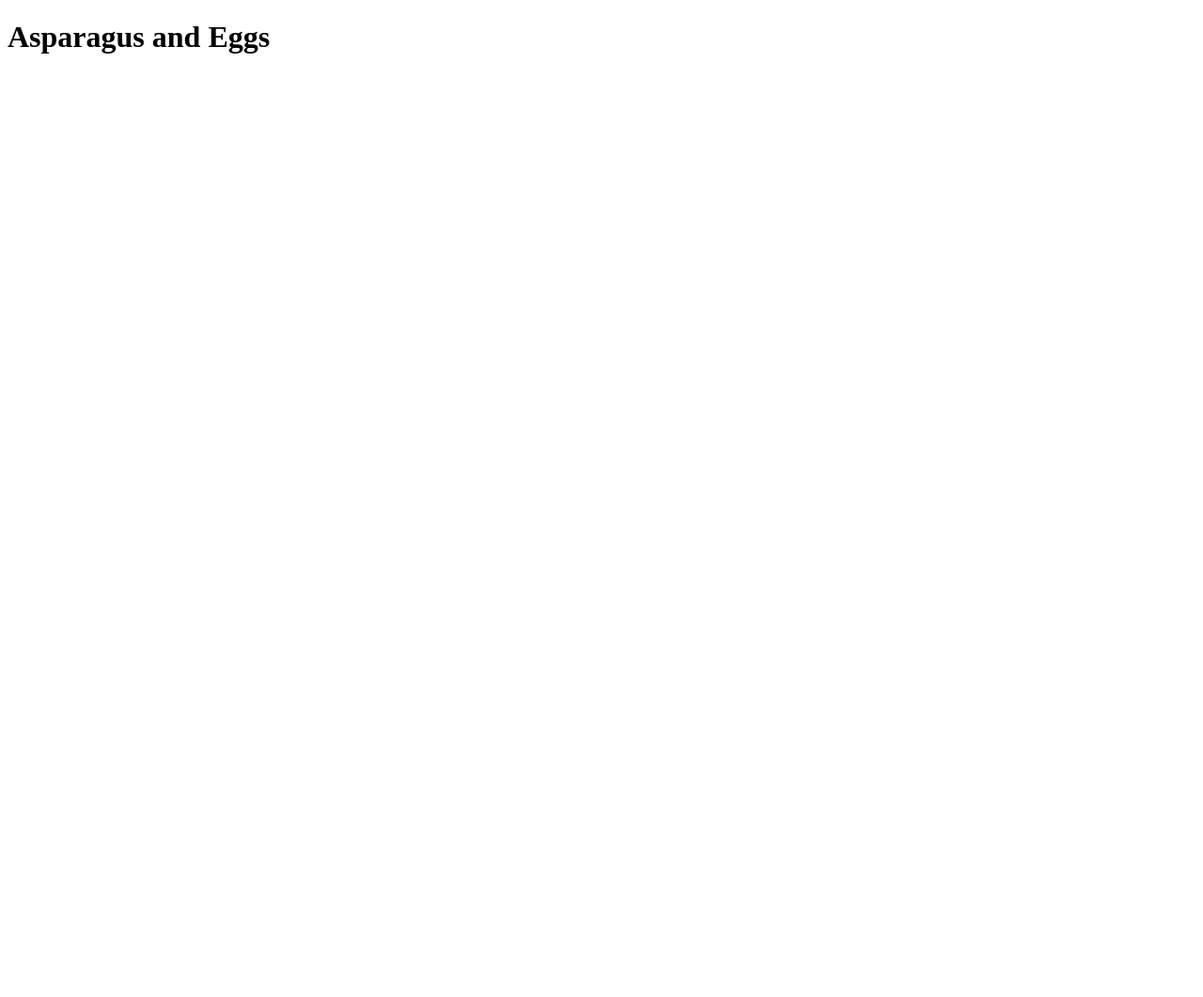
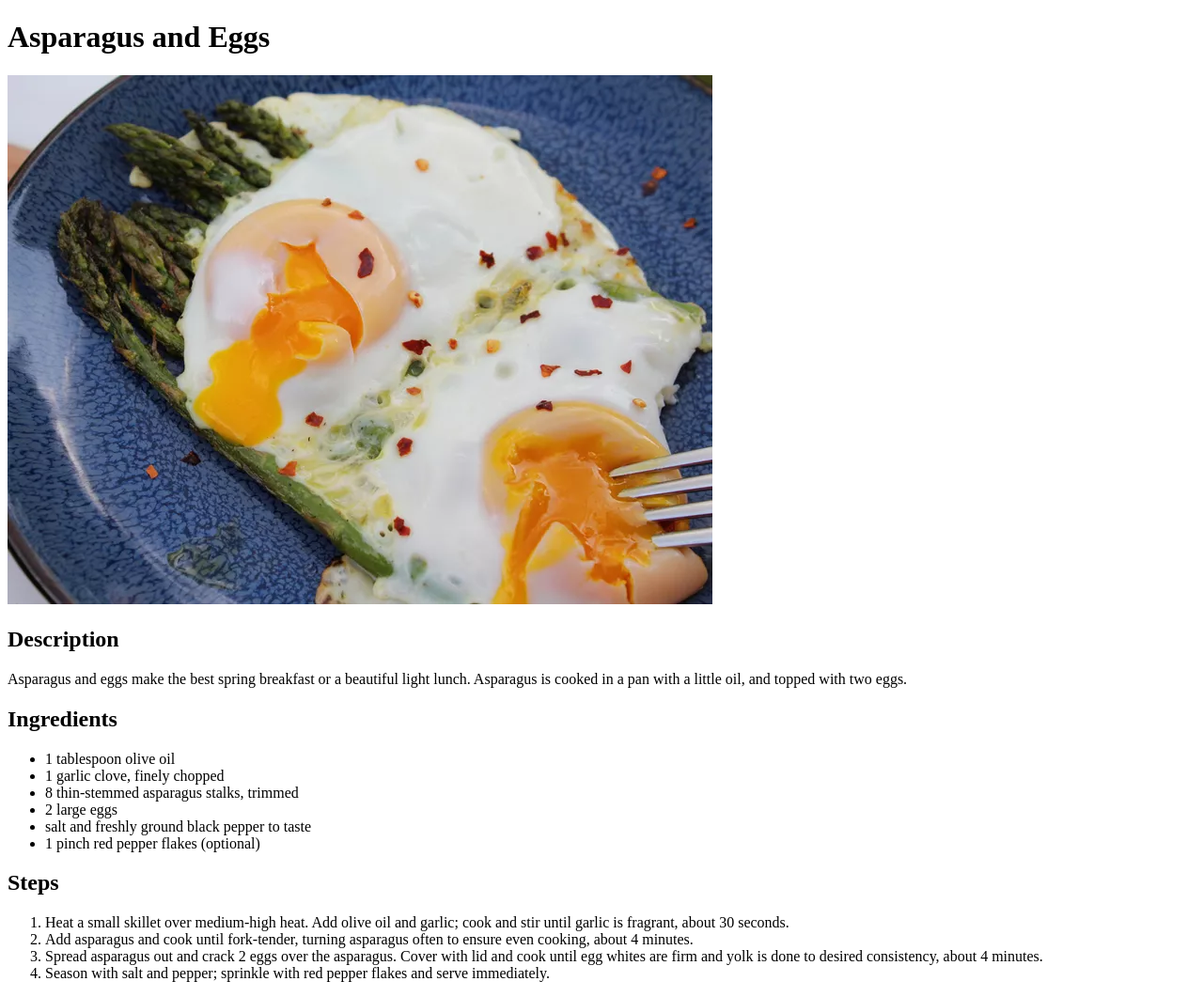
Before and after one commit to Riz-0/odin-recipes, a plain HTML site: page recipes/asparagus-and-eggs.html in a window 1280 px wide. Shown: the whole page at 94% size. Before the commit the page ends 800 px from the top, so only its background shows below. Drawn offline with Linux system fonts and the light colour scheme.

Commit message:
Update recipe of asparagus and eggs

```diff
--- a/recipes/asparagus-and-eggs.html
+++ b/recipes/asparagus-and-eggs.html
@@ -6,5 +6,24 @@
 </head>
 <body>
     <h1>Asparagus and Eggs</h1>
+    <img src="../images/asparagus-and-eggs.webp" alt="Image of Asparagus and Eggs">
+    <h2>Description</h2>
+    <p>Asparagus and eggs make the best spring breakfast or a beautiful light lunch. Asparagus is cooked in a pan with a little oil, and topped with two eggs.</p>
+    <h2>Ingredients</h2>
+    <ul>
+        <li>1 tablespoon olive oil</li>
+        <li>1 garlic clove, finely chopped</li>
+        <li>8 thin-stemmed asparagus stalks, trimmed</li>
+        <li>2 large eggs</li>
+        <li>salt and freshly ground black pepper to taste</li>
+        <li>1 pinch red pepper flakes (optional)</li>
+    </ul>
+    <h2>Steps</h2>
+    <ol>
+        <li>Heat a small skillet over medium-high heat. Add olive oil and garlic; cook and stir until garlic is fragrant, about 30 seconds.</li>
+        <li>Add asparagus and cook until fork-tender, turning asparagus often to ensure even cooking, about 4 minutes.</li>
+        <li>Spread asparagus out and crack 2 eggs over the asparagus. Cover with lid and cook until egg whites are firm and yolk is done to desired consistency, about 4 minutes.</li>
+        <li>Season with salt and pepper; sprinkle with red pepper flakes and serve immediately.</li>
+    </ol>
 </body>
 </html>
```
Also changed, not shown: images/asparagus-and-eggs.webp (added).
